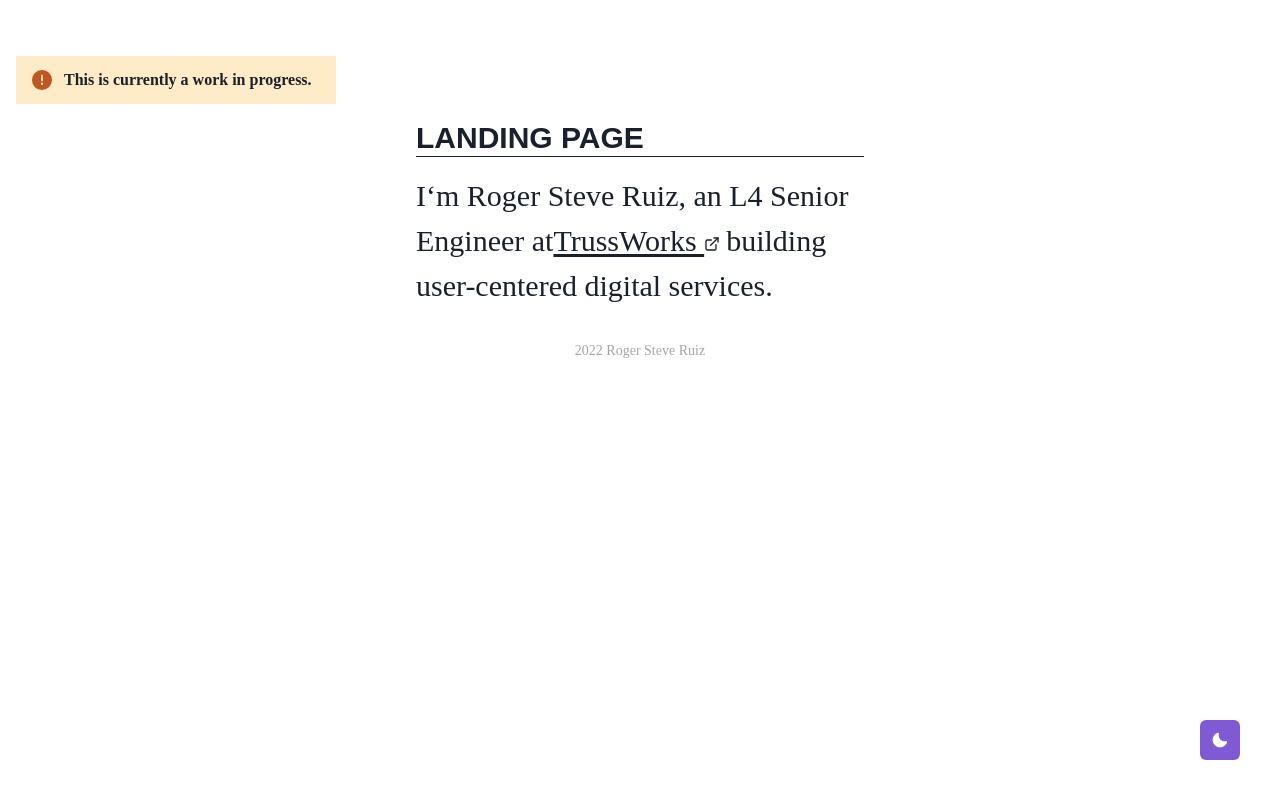
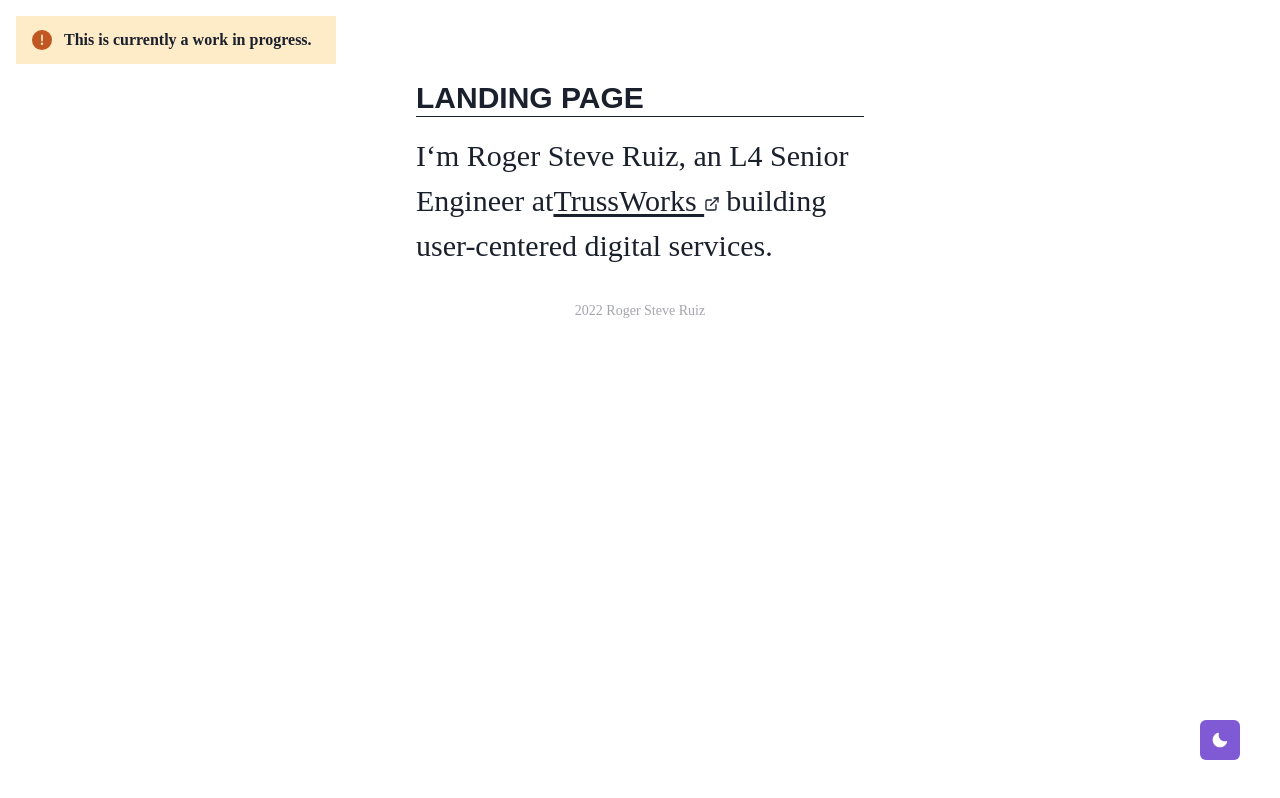
Before and after one commit to rogeruiz/srht-landing-page, a Next.js app: page / in a window 1280 px wide. Built offline with nearby package versions, Linux system fonts and the light colour scheme; a web font is replaced by a local one.

Commit message:
Change the top padding

```diff
--- a/components/layouts/main.js
+++ b/components/layouts/main.js
@@ -6,7 +6,7 @@ const Main = ({ children }) => {
   return (
     <Box as="main" pb={8}>
       <Head></Head>
-      <Container maxW="container.xl" pt={14}>
+      <Container maxW="container.xl" pt={4}>
         {children}
         <Footer />
       </Container>
```
